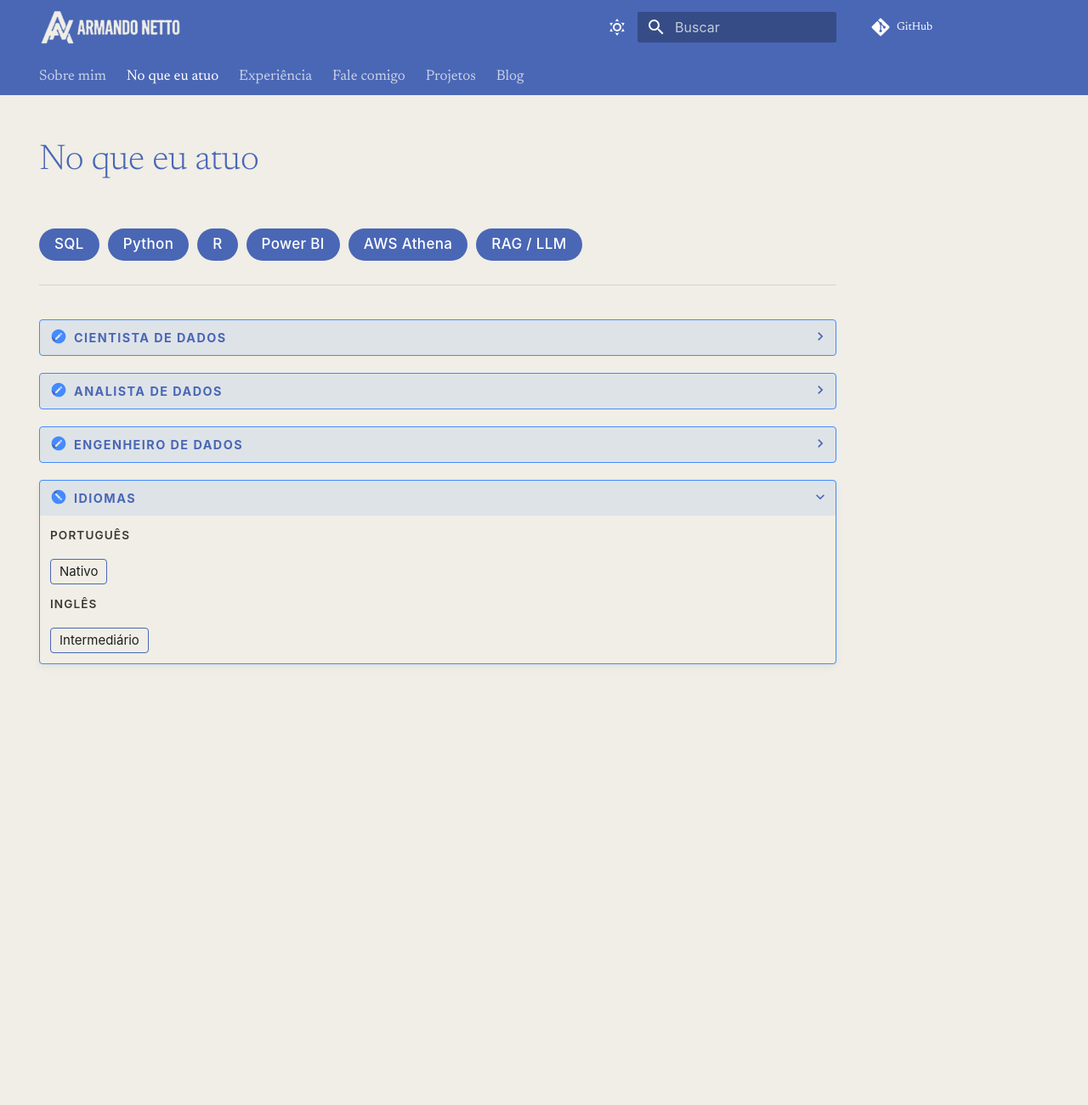
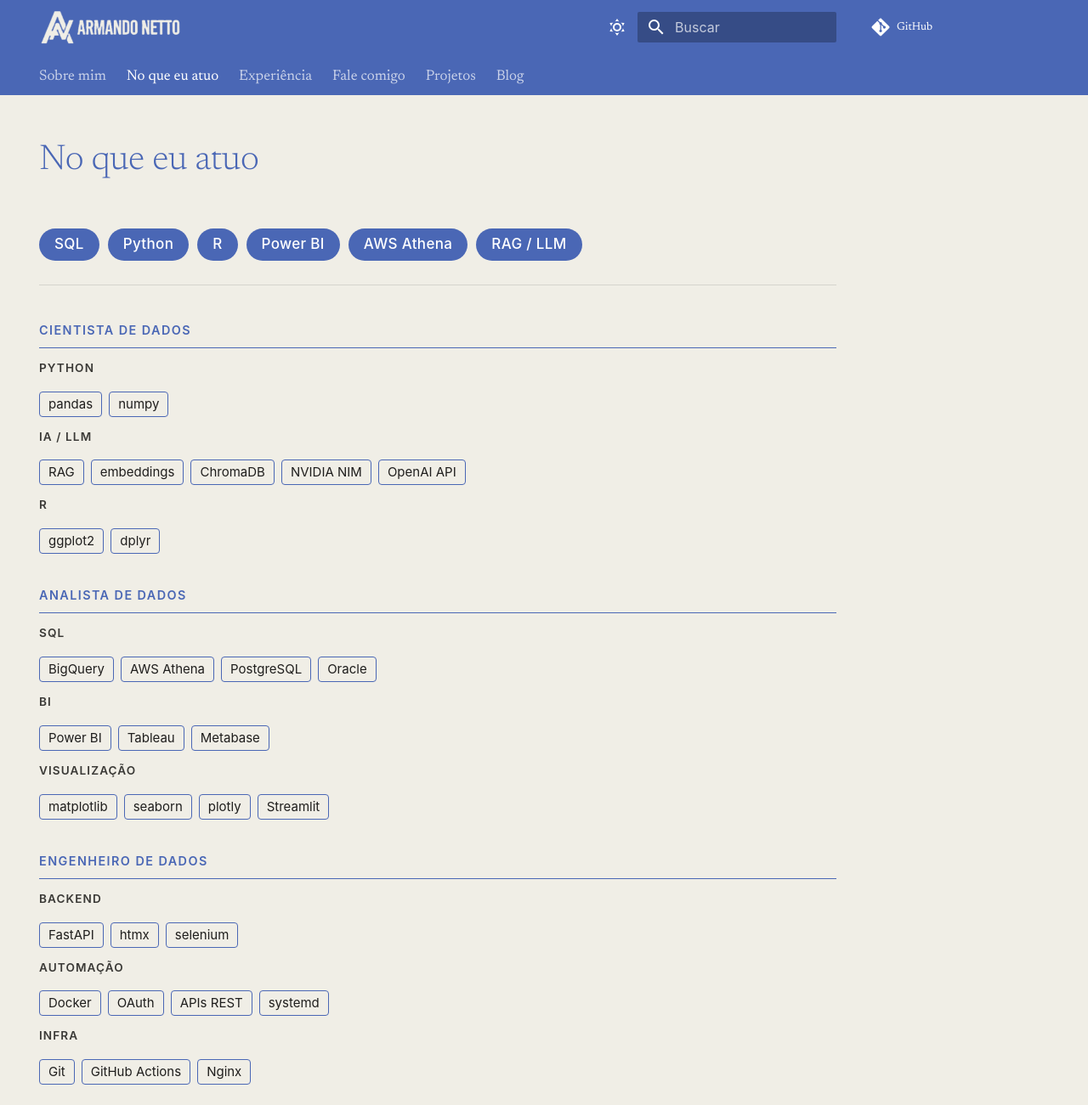
Before and after one commit to armandonettox/portifolio, an MkDocs documentation site: the page built from docs/competencias.md, in a window 1280 px wide and 1301 px high. Shown: the whole window at 85% size. Built offline with MkDocs 1.6.1 and Material for MkDocs 9.7.7, drawn with Linux system fonts in a browser that asks for light colours.

Commit message:
feat(competencias): abre secoes de atuacao sem acordeao e remove idiomas

```diff
--- a/docs/competencias.md
+++ b/docs/competencias.md
@@ -15,8 +15,8 @@
   <span class="pf-top-skill">RAG / LLM</span>
 </div>
 
-<details class="pf-section">
-  <summary class="pf-section-title">Cientista de Dados</summary>
+<div class="pf-section">
+  <p class="pf-section-title">Cientista de Dados</p>
   <div class="pf-skills">
     <div class="pf-skill-row">
       <span class="pf-skill-lang">Python</span>
@@ -43,10 +43,10 @@
       </div>
     </div>
   </div>
-</details>
+</div>
 
-<details class="pf-section">
-  <summary class="pf-section-title">Analista de Dados</summary>
+<div class="pf-section">
+  <p class="pf-section-title">Analista de Dados</p>
   <div class="pf-skills">
     <div class="pf-skill-row">
       <span class="pf-skill-lang">SQL</span>
@@ -75,10 +75,10 @@
       </div>
     </div>
   </div>
-</details>
+</div>
 
-<details class="pf-section">
-  <summary class="pf-section-title">Engenheiro de Dados</summary>
+<div class="pf-section">
+  <p class="pf-section-title">Engenheiro de Dados</p>
   <div class="pf-skills">
     <div class="pf-skill-row">
       <span class="pf-skill-lang">Backend</span>
@@ -106,22 +106,4 @@
       </div>
     </div>
   </div>
-</details>
-
-<details class="pf-section" open>
-  <summary class="pf-section-title">Idiomas</summary>
-  <div class="pf-skills">
-    <div class="pf-skill-row">
-      <span class="pf-skill-lang">Português</span>
-      <div class="pf-skill-tags">
-        <span class="pf-skill-tag">Nativo</span>
-      </div>
-    </div>
-    <div class="pf-skill-row">
-      <span class="pf-skill-lang">Inglês</span>
-      <div class="pf-skill-tags">
-        <span class="pf-skill-tag">Intermediário</span>
-      </div>
-    </div>
-  </div>
-</details>
+</div>
--- a/docs/stylesheets/extra.css
+++ b/docs/stylesheets/extra.css
@@ -345,38 +345,17 @@
 
 .pf-section { margin-top: 1.8rem; }
 
-.pf-section-title {
+/* prefixo .md-typeset pra ganhar das margens de p do Material */
+.md-typeset .pf-section-title {
   font-family: -apple-system, BlinkMacSystemFont, 'Segoe UI', sans-serif;
   font-size: 0.72rem;
   font-weight: 600;
   letter-spacing: 0.1em;
   text-transform: uppercase;
   color: var(--md-accent-fg-color);
-  margin-bottom: 0.6rem;
+  margin: 0 0 0.6rem 0;
   padding-bottom: 0.4rem;
   border-bottom: 1px solid var(--md-accent-fg-color);
-}
-
-/* Secoes ocultaveis (details/summary) */
-summary.pf-section-title {
-  cursor: pointer;
-  list-style: none;
-  user-select: none;
-}
-summary.pf-section-title::-webkit-details-marker {
-  display: none;
-}
-summary.pf-section-title::before {
-  content: '▸';
-  display: inline-block;
-  margin-right: 0.5em;
-  transition: transform 0.15s ease;
-}
-details[open] > summary.pf-section-title::before {
-  transform: rotate(90deg);
-}
-details.pf-section > .pf-skills {
-  margin-top: 0.6rem;
 }
 
 /* Listas (projetos, perfis, contato) */
```
